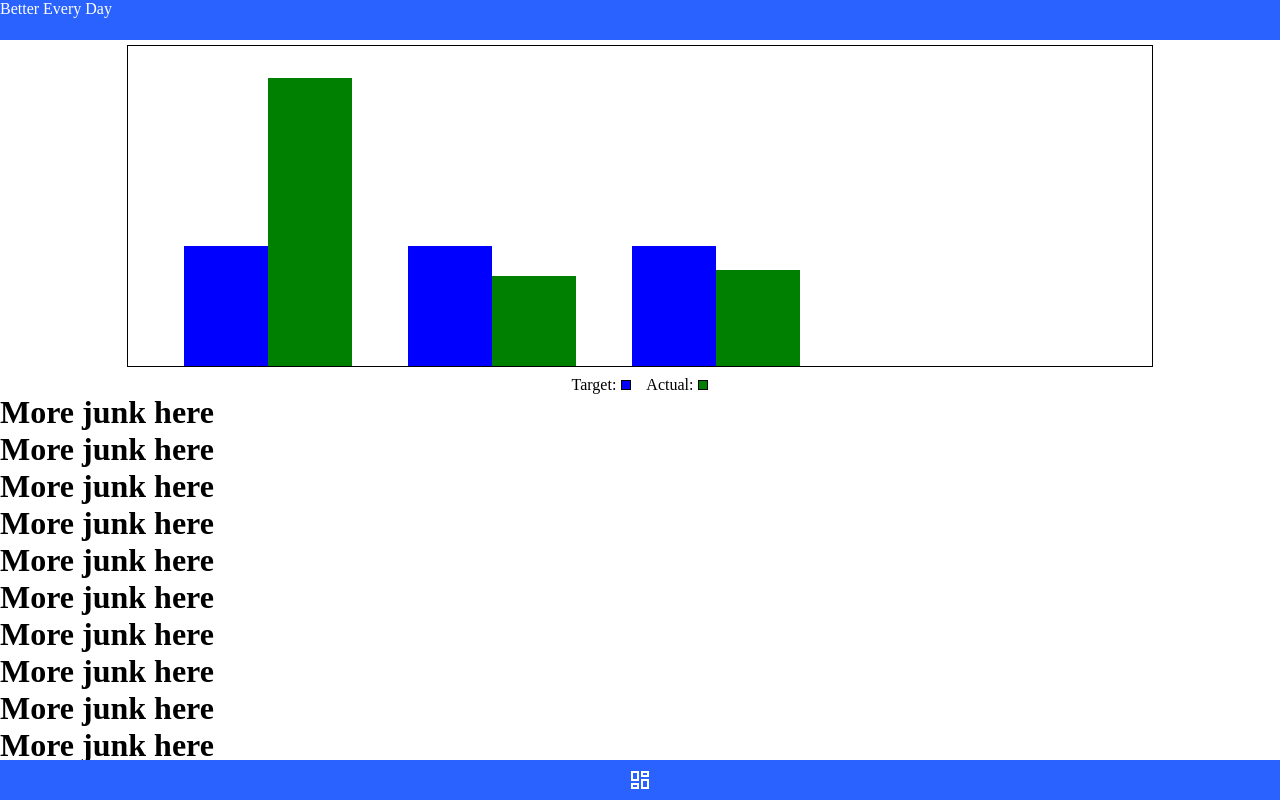
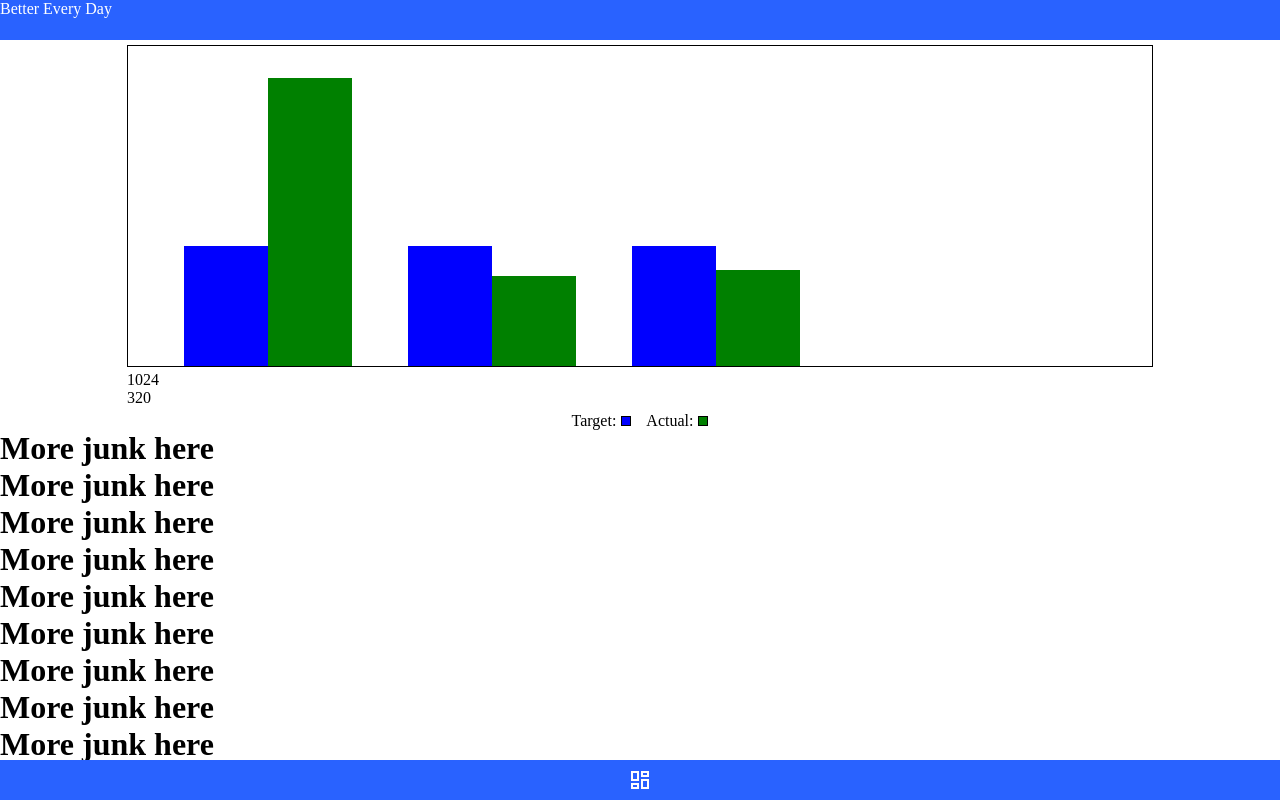
Before and after one commit to rrcox/wdd330, a plain HTML site: page better/index.html in a window 1280 px wide. Drawn offline with nearby package versions, Linux system fonts and the light colour scheme.

Commit message:
Final Project - Fixes 1

```diff
--- a/better/css/index.css
+++ b/better/css/index.css
@@ -17,6 +17,7 @@ header {
     background-color: #2962FF;
     color: white;
     height: 5vh;
+    /* height: 5%; */
 }
 
 main {
@@ -24,6 +25,7 @@ main {
     overflow-x: hidden;
     width: 100%;
     height: 90vh;
+    /* height: 90%; */
 }
 
 footer {
@@ -33,6 +35,7 @@ footer {
     background-color: #2962FF;
     color: white;
     height: 5vh;
+    /* height: 5%; */
 }
 
 footer span {
--- a/better/js/library.js
+++ b/better/js/library.js
@@ -22,6 +22,8 @@ export function renderDashboard(initialWidth, width, height) {
                                 height=${graphHeight}
                             >
                             </canvas>
+                            <div>${graphWidth}</div>
+                            <div>${graphHeight}</div>
                          </div>`;
 
     // Get canvas and context
```
